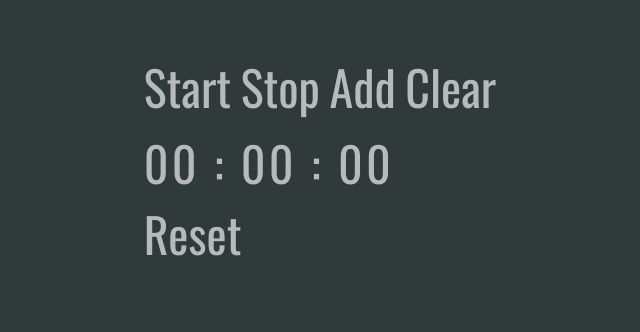
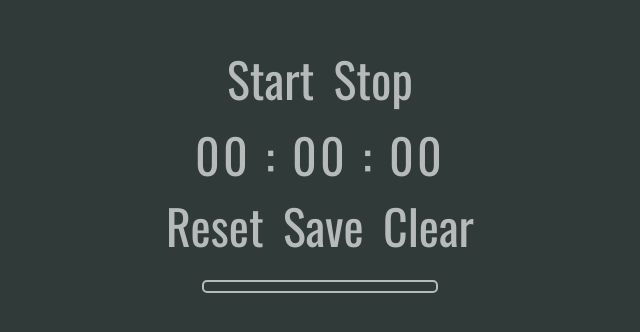
Before and after one commit to miloszpanas/React_ES6_Stopwatch, a website: page index.html in a window 1280 px wide. Shown: the part 232-564 px from the top of the page, without its empty margins (320-960 px from the left). Drawn offline with nearby package versions, Linux system fonts and the light colour scheme.

Commit message:
Add all functionalities and results table

```diff
--- a/package.json
+++ b/package.json
@@ -21,11 +21,10 @@
     "babel-cli": "^6.26.0",
     "babel-polyfill": "^6.26.0",
     "babel-preset-latest": "^6.24.1",
+    "babel-preset-react": "^6.24.1",
     "browser-sync": "^2.24.5",
     "node-sass": "^4.9.1",
     "npm-run-all": "^4.1.3"
   },
-  "dependencies": {
-    "babel-preset-react": "^6.24.1"
-  }
+  "dependencies": {}
 }
--- a/sass/style.scss
+++ b/sass/style.scss
@@ -22,10 +22,11 @@ body {
 .controls {
     font-size: 3em;
     margin-bottom: .1em;
+    text-align: center;
     a {
         text-decoration: none;
         color: #ffffffa6;
-        margin-right: 0.2em;
+        margin-right: 0.4em;
         &:last-child {
             margin-right: 0;
         }
@@ -37,4 +38,21 @@ body {
     font-size: 3em;
     color: #ffffffa6;
     letter-spacing: 0.2rem;
+    text-align: center;
 }
+
+.results {
+    margin: 0 auto;
+    margin-top: 1.2em;
+    padding: 0.3em 1em;
+    list-style-type: none;
+    display: flex;
+    flex-direction: column;
+    color: #ffffffa6;
+    border: 2px solid #ffffffa6;
+    border-radius: 5px;
+    width: 200px;
+    li {
+        font-size: 1.3em;
+    }
+}
--- a/script-compiled.js
+++ b/script-compiled.js
@@ -126,16 +126,6 @@ var Stopwatch = function (_React$Component) {
                         "a",
                         { href: "#", "class": "button", onClick: this.stop.bind(this) },
                         "Stop"
-                    ),
-                    React.createElement(
-                        "a",
-                        { href: "#", "class": "button", onClick: this.add.bind(this) },
-                        "Add"
-                    ),
-                    React.createElement(
-                        "a",
-                        { href: "#", "class": "button", onClick: this.clear.bind(this) },
-                        "Clear"
                     )
                 ),
                 React.createElement(
@@ -144,12 +134,22 @@ var Stopwatch = function (_React$Component) {
                     this.format(this.state.times)
                 ),
                 React.createElement(
-                    "nav",
+                    "div",
                     { "class": "controls" },
                     React.createElement(
                         "a",
                         { href: "#", "class": "button", onClick: this.resetTimer.bind(this) },
                         "Reset"
+                    ),
+                    React.createElement(
+                        "a",
+                        { href: "#", "class": "button", onClick: this.add.bind(this) },
+                        "Save"
+                    ),
+                    React.createElement(
+                        "a",
+                        { href: "#", "class": "button", onClick: this.clear.bind(this) },
+                        "Clear"
                     )
                 ),
                 React.createElement(
--- a/script.js
+++ b/script.js
@@ -85,15 +85,15 @@ class Stopwatch extends React.Component {
                 <nav class="controls">
                     <a href="#" class="button" onClick={this.start.bind(this)}>Start</a>
                     <a href="#" class="button" onClick={this.stop.bind(this)}>Stop</a>
-                    <a href="#" class="button" onClick={this.add.bind(this)}>Add</a>
-                    <a href="#" class="button" onClick={this.clear.bind(this)}>Clear</a>
                 </nav>
                 <div class="stopwatch">
                     { this.format(this.state.times) }
                 </div>
-                <nav class="controls">
+                <div class="controls">
                     <a href="#" class="button" onClick={this.resetTimer.bind(this)}>Reset</a>
-                </nav>
+                    <a href="#" class="button" onClick={this.add.bind(this)}>Save</a>
+                    <a href="#" class="button" onClick={this.clear.bind(this)}>Clear</a>
+                </div>
                 <ul class="results">
                     {this.state.results.map(result => <li>{result}</li>)}
                 </ul>
```
Also changed, not shown: css/style.css, 2 other files.
